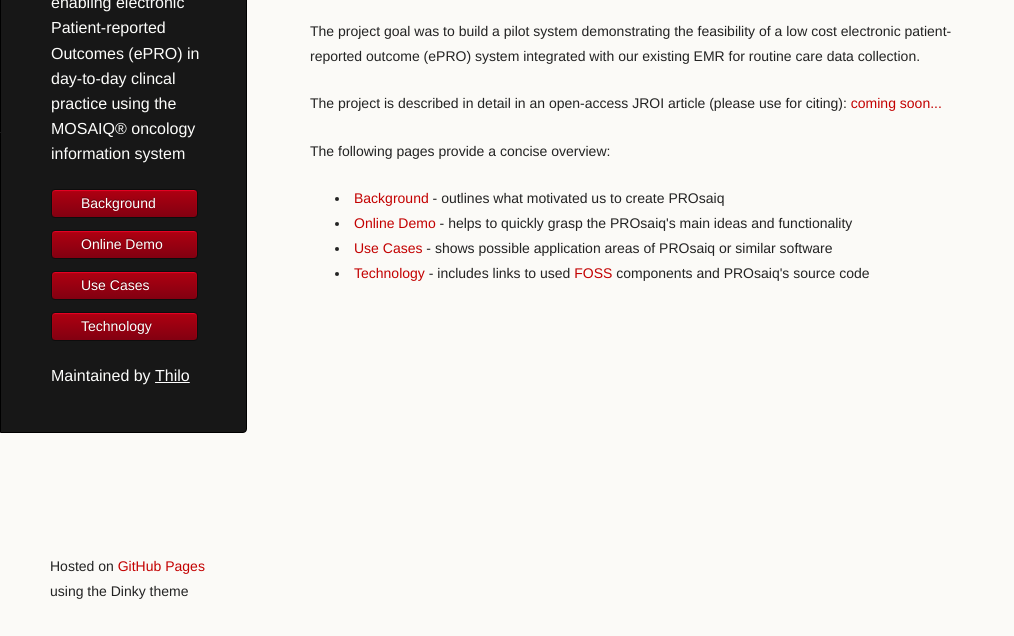
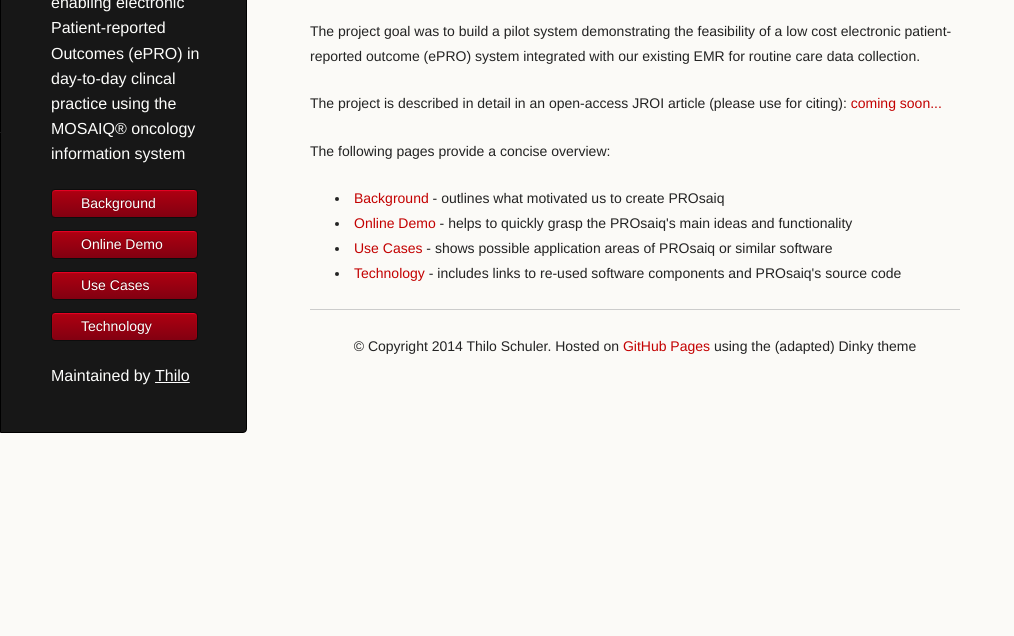
Before and after one commit to tschuler/prosaiq, a plain HTML site: page index.html in a window 1280 px wide. Shown: the part 164-800 px from the top of the page, without its empty margins (0-1014 px from the left). Drawn offline with Linux system fonts and the light colour scheme.

Commit message:
Update index.html

```diff
--- a/index.html
+++ b/index.html
@@ -40,18 +40,17 @@
 
 <p>The project is described in detail in an open-access JROI article (please use for citing): <a href="http://jroi.org" target="_blank">coming soon...</a></p>
 
-<p>The following pages provide a concise overview:
+<p>The following pages provide a concise overview:</p>
  <ul>
    <li><a href="http://tschuler.github.io/prosaiq/background">Background</a> - outlines what motivated us to create PROsaiq</li>
    <li><a href="http://tschuler.github.io/prosaiq/demo">Online Demo</a> - helps to quickly grasp the PROsaiq's main ideas and functionality</li>
    <li><a href="http://tschuler.github.io/prosaiq/uses">Use Cases</a> - shows possible application areas of PROsaiq or similar software</li>
-   <li><a href="http://tschuler.github.io/prosaiq/tech">Technology</a> - includes links to used <a href="http://en.wikipedia.org/wiki/Free_and_open-source_software">FOSS</a> components and PROsaiq's source code</li>
+   <li><a href="http://tschuler.github.io/prosaiq/tech">Technology</a> - includes links to re-used software components and PROsaiq's source code</li>
  </ul>
- </p>
-
+      <hr>
+      <small><center>© Copyright 2014 Thilo Schuler. Hosted on <a href="http://pages.github.com">GitHub Pages</a> using the (adapted) Dinky theme</center></small>
       </section>
       <footer>
-        <p><small>Hosted on <a href="http://pages.github.com">GitHub Pages</a> using the Dinky theme</small></p>
       </footer>
     </div>
     <!--[if !IE]><script>fixScale(document);</script><![endif]-->
```
